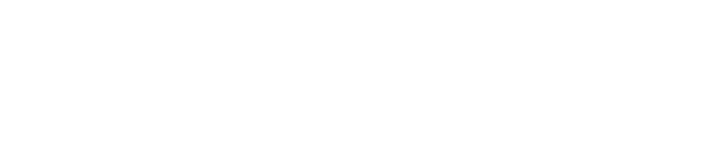
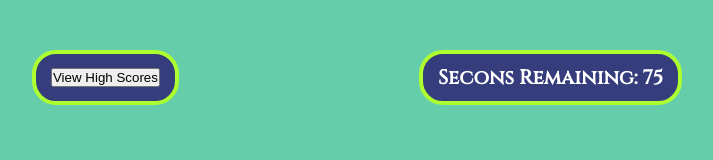
Before and after one commit to darentho/Code-Quiz, a plain HTML site: page index.html in a window 1280 px wide. Shown: the whole page, without its empty margins (283-996 px from the left). Drawn offline with Linux system fonts and the light colour scheme.

Commit message:
added basic styling for the body and header

```diff
--- a/Assets/css/style.css
+++ b/Assets/css/style.css
@@ -0,0 +1,44 @@
+/* Assigning Styling Variables */
+:root {
+    --main-color: #363d7c;
+    --sub-color: #144a52;
+    --complimentary-color: #ffffff;
+}
+
+/* Applying Universal Values */
+* {
+    box-sizing: border-box;
+    margin: 0;
+    padding: 0;
+}
+
+/* Simple Styling for the Body */
+body {
+
+    font-family: 'Cinzel', serif;
+    background-color: mediumaquamarine;
+    color: black;
+    font-weight: bold;
+}
+
+/* Styling the Header and Setting it to Flex, Flex-Wrap */
+
+header div {
+    display: flex;
+    flex-wrap: wrap;
+    justify-content: center;
+    margin: 20px 20px;
+    padding: 10px;
+    align-content: center;
+    gap: 200px;
+}
+
+.scores-box {
+    font-size: 20px;
+    font-weight: bolder;
+    padding: 10px 15px;
+    background-color: var(--main-color);
+    border: 4px solid greenyellow;
+    border-radius: 24px;
+    color: white;
+}
--- a/index.html
+++ b/index.html
@@ -8,9 +8,23 @@
     <meta name="description" content="">
     <meta name="viewport" content="width=device-width, initial-scale=1">
     <link rel="stylesheet" href="Assets/css/style.css">
+    <style>
+        @import url('https://fonts.googleapis.com/css2?family=Asap&family=Cinzel:wght@400;500&family=Poppins:wght@400;500;600&display=swap');
+    </style>
 </head>
 
 <body>
+    <!-- Header Elememnts Introduced -->
+    <header class="header-title" id="header">
+        <div class="veiw-scores-bttn">
+            <div class="scores-box">
+                <button class="high-score-bttn" id="high-scores" type="button"> View High Scores</button>
+            </div>
+            <div class="scores-box">
+                <p class="time-counter">Secons Remaining: 75</p>
+            </div>
+        </div>
+    </header>
 
 
     <script src="Assets/js/index.js" async defer></script>
```
